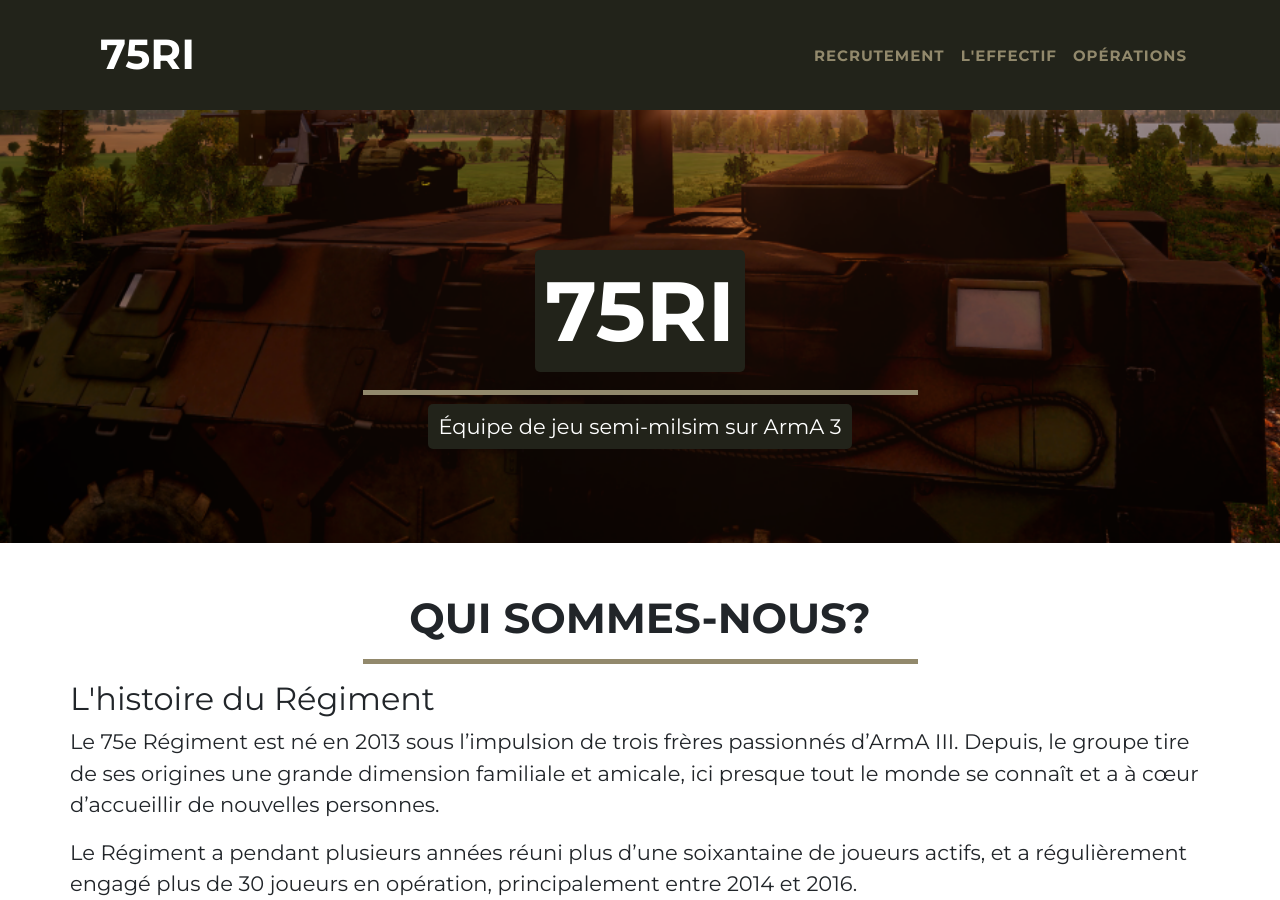
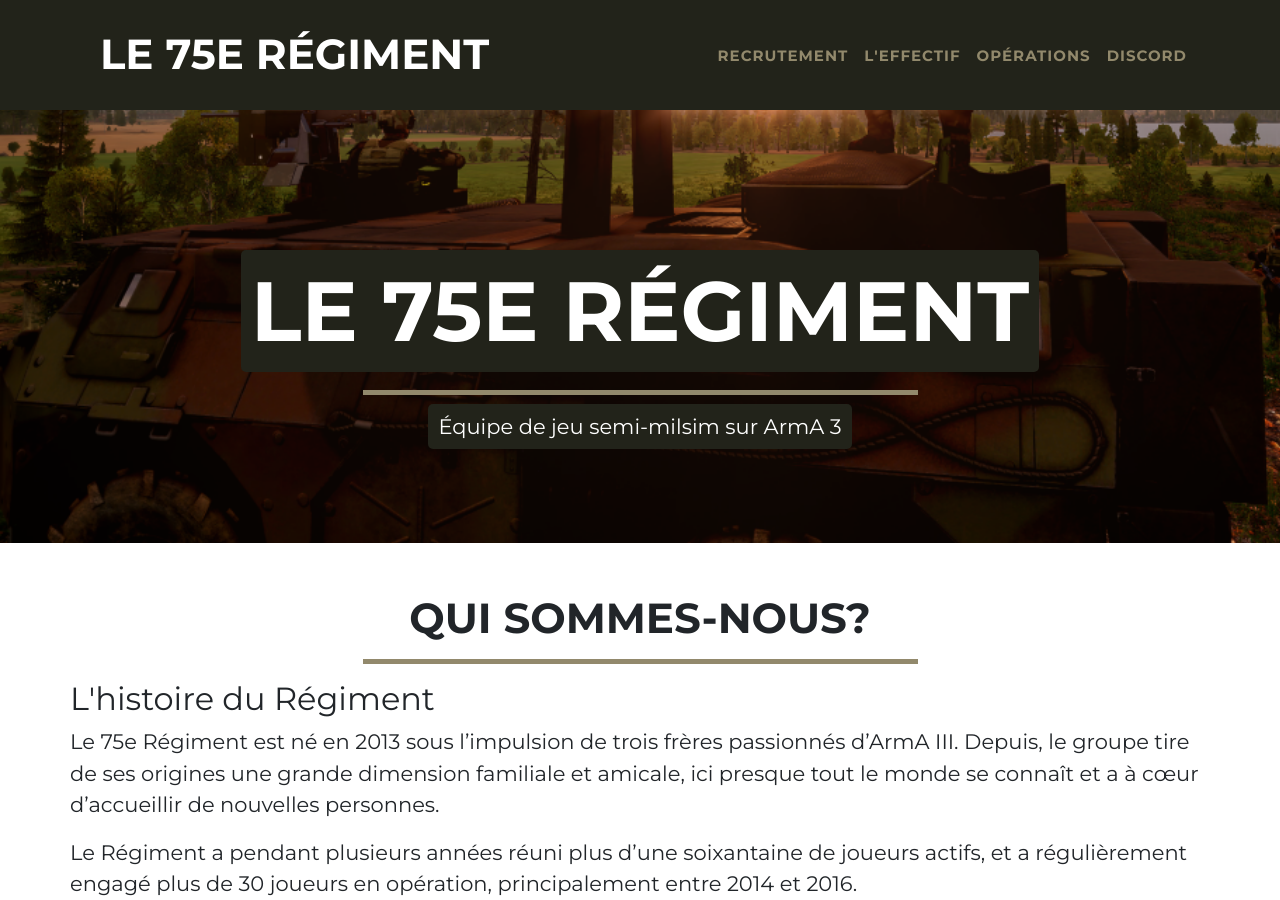
Before and after one commit to ArtyomFR/75RI_Jekyll, a Jekyll site: the page built from index.html, in a window 1280 px wide and 900 px high, scrolled down 399 px. Built offline with Jekyll 4.4.1, drawn with Linux system fonts in a browser that asks for light colours; nearby versions of some CDN libraries.

Commit message:
Update
Site title, add discord in navbar, add hr in index

```diff
--- a/_config.yml
+++ b/_config.yml
@@ -1,11 +1,12 @@
 # Site settings
-title: "75RI"
+title: "Le 75e Régiment"
 subtitle: "Équipe de jeu semi-milsim sur ArmA 3"
 email: ""
 author: ""
 description: ""
 url: ""
 baseurl: "/75RI_Jekyll_Theme"
+discordurl: "https://discord.gg/EXCWHWr"
 
 # Collections
 collections:
--- a/_includes/nav.html
+++ b/_includes/nav.html
@@ -16,6 +16,9 @@
           <a class="nav-link {% if page.url == item.link %}active{% endif %}" href="{{ item.link | prepend:site.baseurl }}">{{ item.name }}</a>
         </li>
         {% endfor %}
+        <li class="nav-item">
+          <a class="nav-link" href="{{ site.discordurl }}">discord</a>
+        </li>
       </ul>
     </div>
   </div>
--- a/index.html
+++ b/index.html
@@ -32,6 +32,7 @@ subtitle: "Qui sommes-nous?"
       vendredis pour des opérations scénarisées.
       </p>
 </div>
+<hr/>
 <div class="row">
     <h2>Notre philosophie</h2>
       <p>
@@ -55,6 +56,7 @@ subtitle: "Qui sommes-nous?"
       l’on espère que l’ambiance vous invitera à rester !
       </p>
 </div>
+<hr/>
 <div class="row">
     <h2>Notre style de jeu</h2>
     <p>
@@ -78,6 +80,7 @@ subtitle: "Qui sommes-nous?"
       termes de formation ou de communication radio).
     </p>
 </div>
+<hr/>
 <div class="row">
     <h2>Nos fondateurs</h2>
     <div class="row">
```
